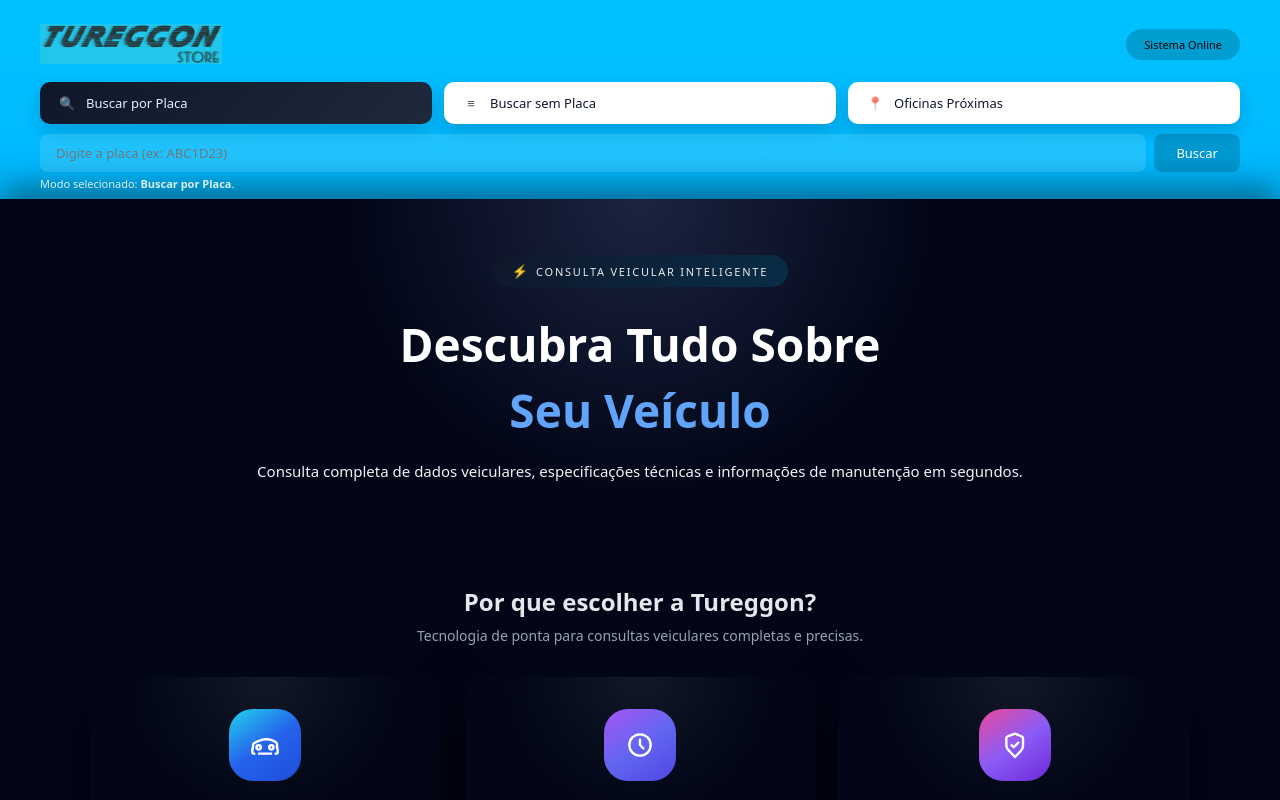
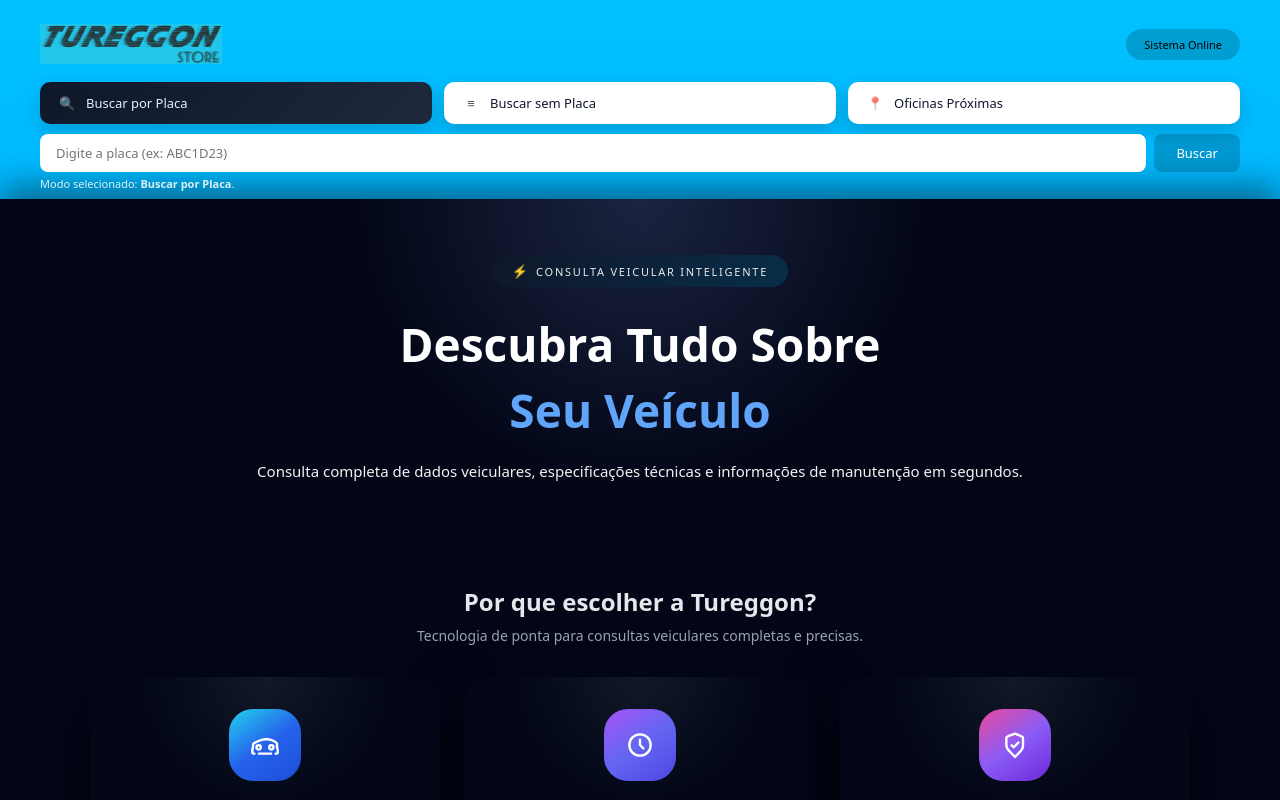
Before and after one commit to joao6861/novo-app, a Next.js app: page / in a window 1280 px wide. Shown: the top 800 px of the page. Built offline with nearby package versions, Linux system fonts and the light colour scheme.

Commit message:
Update page.tsx

```diff
--- a/src/app/page.tsx
+++ b/src/app/page.tsx
@@ -161,9 +161,9 @@ const styles: { [key: string]: React.CSSProperties } = {
   searchInput: {
     width: "100%",
     borderRadius: 8,
-    border: "1px solid rgba(255,255,255,0.6)",
-    background: "rgba(255,255,255,0.12)",
-    color: "#ffffff",
+    border: "1px solid #00b7ff",
+    background: "#ffffff",
+    color: "#000000",
     padding: "10px 16px",
     fontSize: 13,
   },
```
